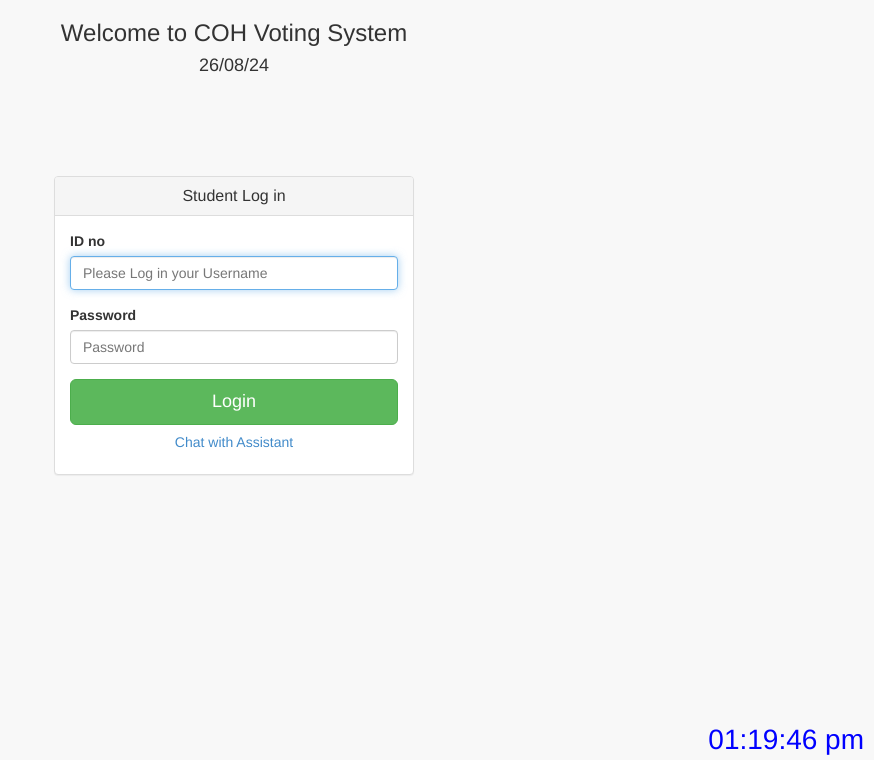
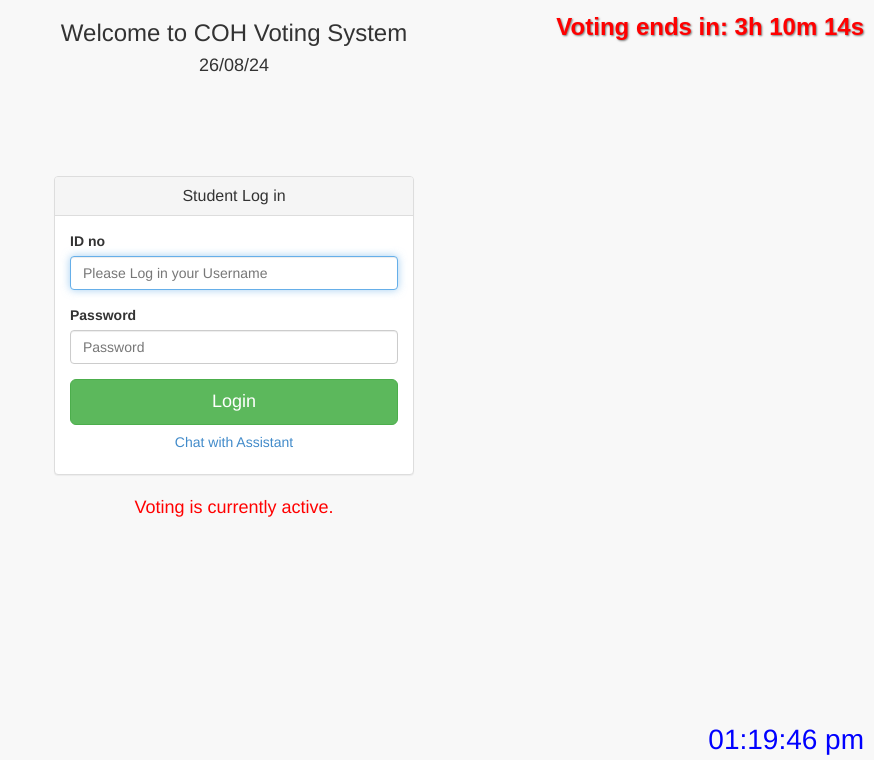
Before and after one commit to abenaewudzie/COH-Online-Voting-System, a PHP site: page / in a window 1280 px wide. Shown: the top 760 px of the page, without its empty margins (406-1280 px from the left). Run offline with PHP 8.4, Linux system fonts and the light colour scheme.

Commit message:
changes made

```diff
--- a/index.php
+++ b/index.php
@@ -97,34 +97,43 @@
             if (dayOfWeek >= 1 && dayOfWeek <= 5) { // Monday to Friday
                 if (now >= votingStartTime && now <= votingEndTime) {
                     loginButton.disabled = false; // Enable login button
-                    document.getElementById("votingStatus").innerHTML = ""; // Clear status message
+                    document.getElementById("votingStatus").innerHTML = "Voting is currently active."; // Show active voting message
+
+                    // Countdown until voting ends
+                    var countdownTime = votingEndTime - now;
+
+                    // Calculate hours, minutes, and seconds for countdown
+                    var hours = Math.floor((countdownTime % (1000 * 60 * 60 * 24)) / (1000 * 60 * 60));
+                    var minutes = Math.floor((countdownTime % (1000 * 60 * 60)) / (1000 * 60));
+                    var seconds = Math.floor((countdownTime % (1000 * 60)) / 1000);
+
+                    document.getElementById("countdownTimer").innerHTML = "Voting ends in: " + hours + "h " + minutes + "m " + seconds + "s";
                 } else {
                     loginButton.disabled = true; // Disable login button
                     document.getElementById("votingStatus").innerHTML = "Voting is closed at this time.";
+
+                    // Countdown to next voting session
+                    var nextVotingStartTime;
+                    if (now > votingEndTime) {
+                        nextVotingStartTime = new Date(votingStartTime.getTime() + (7 * 24 * 60 * 60 * 1000)); // Next week's voting
+                    } else {
+                        nextVotingStartTime = votingStartTime; // Today's voting starts next time
+                    }
+
+                    var countdownTime = nextVotingStartTime - now; // Time until next voting starts
+
+                    // Calculate hours, minutes, and seconds for countdown
+                    var hours = Math.floor((countdownTime % (1000 * 60 * 60 * 24)) / (1000 * 60 * 60));
+                    var minutes = Math.floor((countdownTime % (1000 * 60 * 60)) / (1000 * 60));
+                    var seconds = Math.floor((countdownTime % (1000 * 60)) / 1000);
+
+                    document.getElementById("countdownTimer").innerHTML = "Next voting session starts in: " + hours + "h " + minutes + "m " + seconds + "s";
                 }
             } else {
                 loginButton.disabled = true; // Disable login button on weekends
                 document.getElementById("votingStatus").innerHTML = "Voting is closed at this time.";
+                document.getElementById("countdownTimer").innerHTML = ""; // Clear countdown
             }
-
-            // Countdown timer logic
-            var countdownTime;
-            if (now < votingStartTime) {
-                countdownTime = votingStartTime - now; // Time until voting starts
-            } else if (now > votingEndTime) {
-                countdownTime = (new Date(votingStartTime.getTime() + (7 * 24 * 60 * 60 * 1000))) - now; // Time until next voting starts (next week)
-            } else {
-                // Voting is active, no countdown needed
-                document.getElementById("countdownTimer").innerHTML = "";
-                return; // Exit the function
-            }
-
-            // Calculate hours, minutes, and seconds for countdown
-            var hours = Math.floor((countdownTime % (1000 * 60 * 60 * 24)) / (1000 * 60 * 60));
-            var minutes = Math.floor((countdownTime % (1000 * 60 * 60)) / (1000 * 60));
-            var seconds = Math.floor((countdownTime % (1000 * 60)) / 1000);
-
-            document.getElementById("countdownTimer").innerHTML = "Next voting session starts in: " + hours + "h " + minutes + "m " + seconds + "s";
 
         }, 1000);
 
```
